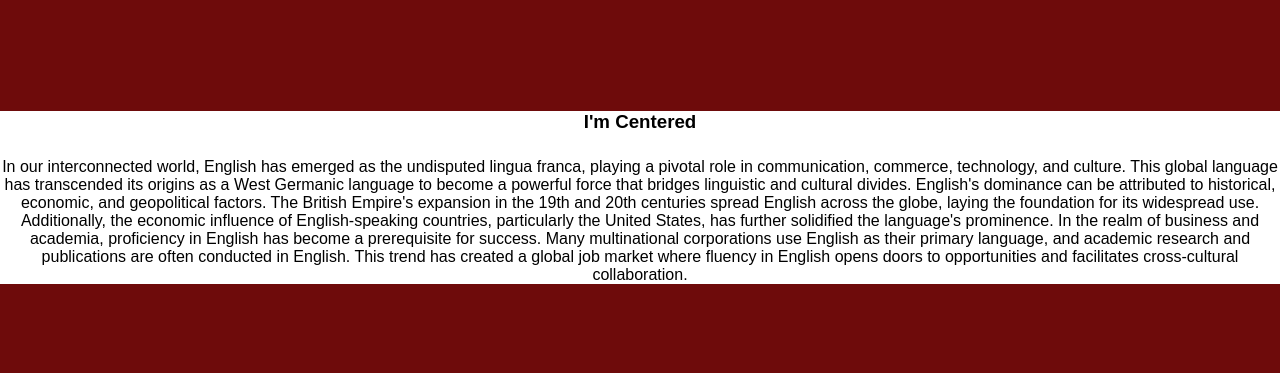
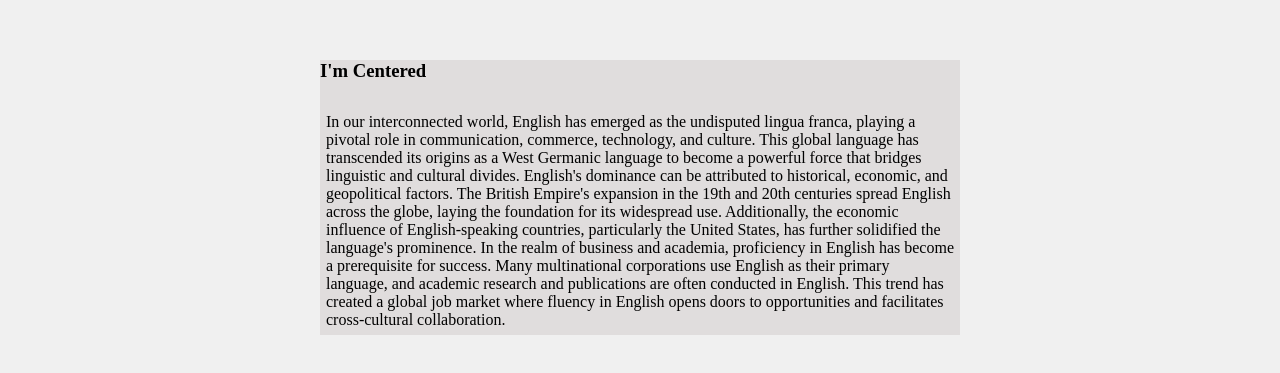
Before and after one commit to Pilotebas/practicaFlexbox, a plain HTML site: page index.html in a window 1280 px wide. Shown: the part 203-576 px from the top of the page. Drawn offline with Linux system fonts and the light colour scheme.

Commit message:
feat: :bug: Se ha corregido, agregado y terminado el proyecto

```diff
--- a/css/style.css
+++ b/css/style.css
@@ -5,27 +5,31 @@
   margin: 0;
   box-sizing: border-box;
 }
-body
-{
-font-family: Arial, sans-serif;
-    background-color: #6e0b0b;
-    margin: 0;
-    padding: 0;
-    display: flex;
-    justify-content: center;
-    align-items: center;
-    height: 100vh;
-}
 .container
 {
-  max-width: 100%;
+
+  height: 100vh;
   text-align: center;
   display: flex;
   justify-content: center;
   align-items: center;
-  background-color: rgb(255, 255, 255);
+  background-color: rgb(240, 240, 240);
+}
+.container .caja
+{
+  display: flex;
+  flex-direction: column;
+  width: 50%;
+  background-color: rgb(224, 221, 221)
 }
 .container .caja h3
 {
   margin-bottom: 25px;
+  text-align: start;
 }
+.container .caja p
+{
+  display: flex;
+  text-align: start;
+  padding: 6px;
+}
```
Also changed, not shown: index.html (+5 -5 lines).
